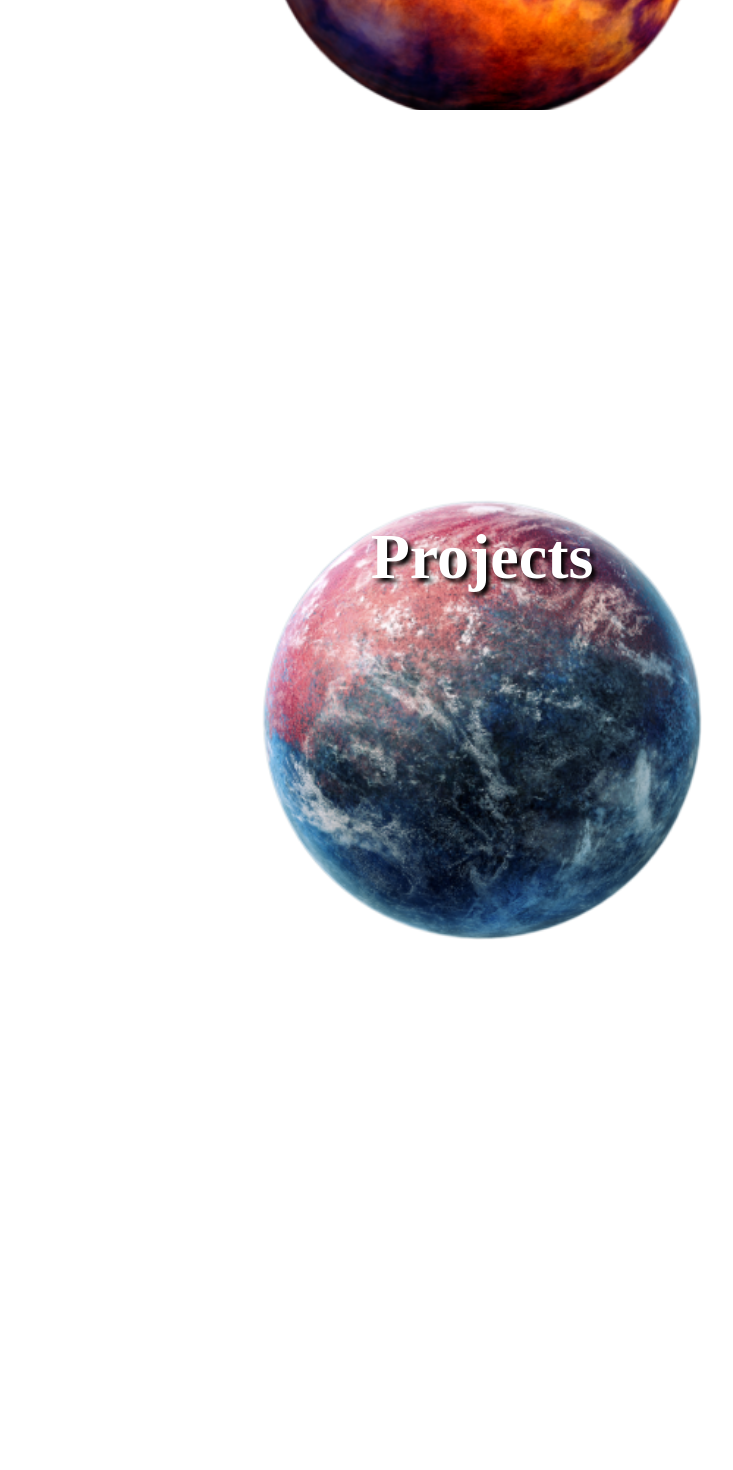
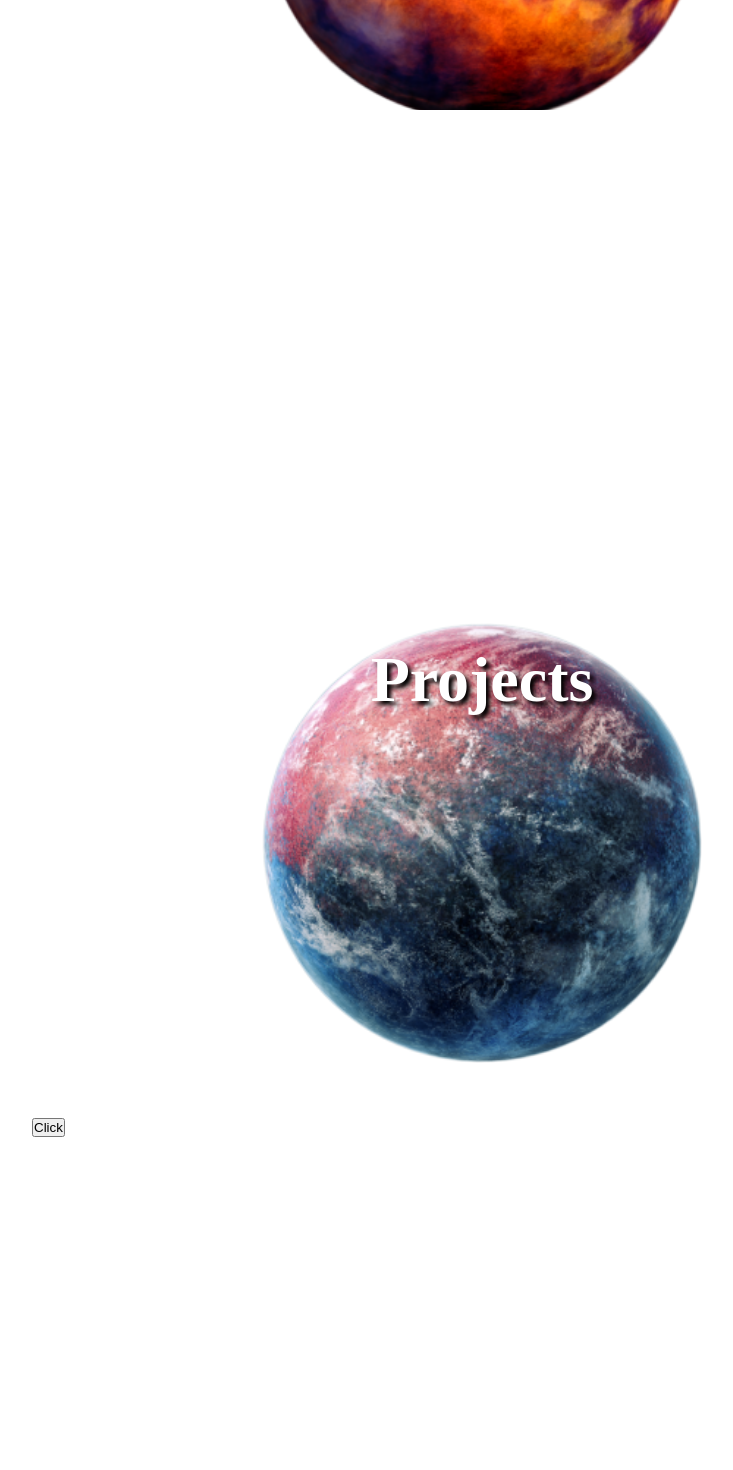
Before and after one commit to ChelseaMerrill/Portfolio, a React (Create React App) app: page / in a window 1280 px wide. Shown: the part 1100-2570 px from the top of the page, without its empty margins (308-1041 px from the left). Built offline with nearby package versions, Linux system fonts and the light colour scheme; a web font is replaced by a local one.

Commit message:
fix: added projects

```diff
--- a/src/Components/AboutMe/About.css
+++ b/src/Components/AboutMe/About.css
@@ -10,6 +10,11 @@
     height: 370px;
     margin: auto;
     margin-bottom: 20px;
-    align-items: center;
     text-shadow: 4px 4px 4px rgb(0, 0, 0);
 }
+
+.aboutMeInfo{
+    border: 3px solid white;
+    border-radius: 7px;
+    padding: 40px;
+}
--- a/src/Components/AboutMe/About.js
+++ b/src/Components/AboutMe/About.js
@@ -4,8 +4,10 @@ import './About.css';
 function About (){
     return (
         <div className='aboutMe page'>
-            <h1 className='aboutMeHeading'>About Me</h1>
-            <p>Welcome! I am Chelsea Merrill. I am an ambitious and creative developer with a passion for design and mastery of techniques. I have a Bachelor’s Degree from the University of New York at Albany in Communications and Business with a focus in Business Law. I spent the first five years of my professional life working in the legal industry.  In 2020, I changed my career objectives and enrolled myself in Nebula Academy’s Software Engineering Bootcamp. I graduated from my program with an offer to continue my education working as a Fellow for Nebula Academy. My front-end skills are highlighted in the uniqueness and originality of my projects. Connect with me to learn more.</p>
+            <div className='aboutMeHeading'>
+                <h1>About Me</h1>
+            </div>
+            <p className='aboutMeInfo'>Welcome! I am Chelsea Merrill. I am an ambitious and creative developer with a passion for design and mastery of techniques. I have a Bachelor’s Degree from the University of New York at Albany in Communications and Business with a focus in Business Law. I spent the first five years of my professional life working in the legal industry.  In 2020, I changed my career objectives and enrolled myself in Nebula Academy’s Software Engineering Bootcamp. I graduated from my program with an offer to continue my education working as a Fellow for Nebula Academy. My front-end skills are highlighted in the uniqueness and originality of my projects. Connect with me to learn more.</p>
         </div>
     )
 };
--- a/src/Components/Projects/projects.css
+++ b/src/Components/Projects/projects.css
@@ -6,7 +6,6 @@
   height: 400px;
   margin: auto;
   margin-bottom: 20px;
-  align-items: center;
   text-shadow: 4px 4px 4px rgb(0, 0, 0);
 }
 
@@ -14,3 +13,14 @@
   color: white;
   font-size: 2em;
 }
+
+.projectCard{
+  display: flex;
+  justify-content: center;
+  margin: 40px;
+}
+.projectInfo{
+  border: 3px solid white;
+  border-radius: 7px;
+  padding: 40px;
+}
--- a/src/Components/Projects/projects.js
+++ b/src/Components/Projects/projects.js
@@ -21,12 +21,12 @@ class Projects extends Component {
                     // image: Blockbuster,
                     link: 'https://master.d21wx1wh1dvadx.amplifyapp.com ',
                 },
-                {
-                    name: 'The Book Belles',
-                    description: 'This was the first post-bootcamp independent project.  I was able to blend both my childhood passions and new found coding abilities to create my own book club website.  I used React App to showcase the book of the month selection, map through past monthly reads,  provide a selection of highly reomended reads, and and a backend so that a user can submit their own recomendations and signup to join the club',
-                    // image: Book,
-                    link: 'http://thebookbelles.com',
-                },
+                // {
+                //     name: 'The Book Belles',
+                //     description: 'This was the first post-bootcamp independent project.  I was able to blend both my childhood passions and new found coding abilities to create my own book club website.  I used React App to showcase the book of the month selection, map through past monthly reads,  provide a selection of highly reomended reads, and and a backend so that a user can submit their own recomendations and signup to join the club',
+                //     // image: Book,
+                //     link: 'http://thebookbelles.com',
+                // },
                 {
                     name: 'COTA',
                     description: 'A bootcamp group project that was completed for a local non-profit.  My contributions for this React App project included creating a page that rendered the most recent news and announcement about the organization, creating a calader component that was editable for the organization but displayed only as a view for the page users, and crafting a carosel for the homepage that highlighted the key pages of the site and linked out to them.  I also used contributed graphically to this project my drawing and designing custom buttons and icons that were used throught the site',
@@ -45,18 +45,19 @@ class Projects extends Component {
     render() {
         return (
             <div className='page projects'>
-                <h1 className='projectsHeading'>Projects</h1>
+                <div className='projectsHeading'>
+                    <h1>Projects</h1>
+                </div>
                 {this.state.projects.map((project) => (
-                    <div key={project.name}>
-                        <div className='projectTitle'>
-                            <h2>{project.name}</h2>
+                    <div key={project.name} className='projectCard'>
+                        <div className='projectImage'>
+                            <button target='blank' onClick={project.link}>Click</button>
                         </div>
-
-                        <div className='innerProject'>
-                            {/* <img src={project.image}/> */}
+                        <div className='projectInfo'>
+                            <h5>{project.name}</h5>
+                            <br/>
                             <p>{project.description}</p>
                         </div>
-                        <a href={project.link}> click here to see</a>
                     </div>
                 ))}
             </div>
```
